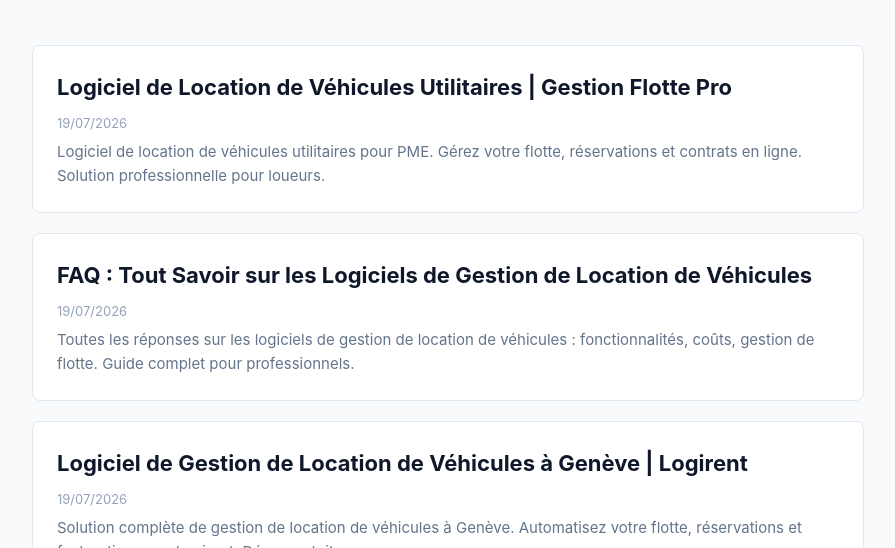
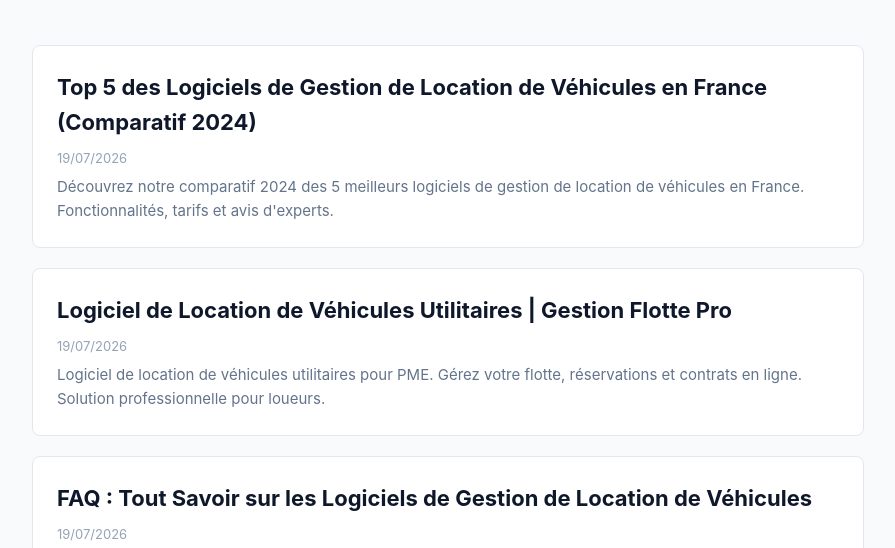
Before and after one commit to janouinfo-design/logirent-blog, a plain HTML site: page index.html in a window 1280 px wide. Shown: the part 252-800 px from the top of the page, without its empty margins (192-1087 px from the left). Drawn offline with Linux system fonts and the light colour scheme.

Commit message:
LOGI SEO: index.html (top-5-des-logiciels-de-gestion-de-location-de-vehicules-en-france-comparatif-202)

```diff
--- a/index.html
+++ b/index.html
@@ -33,6 +33,7 @@
     </header>
     <main>
       <div class="articles" id="articles">
+        <a class="article" href="https://blog.logirent.ch/blog/top-5-des-logiciels-de-gestion-de-location-de-vehicules-en-france-comparatif-202.html"><h2>Top 5 des Logiciels de Gestion de Location de Véhicules en France (Comparatif 2024)</h2><p style="color:#94a3b8;font-size:13px;margin-bottom:6px">19/07/2026</p><p>Découvrez notre comparatif 2024 des 5 meilleurs logiciels de gestion de location de véhicules en France. Fonctionnalités, tarifs et avis d&#x27;experts.</p></a>
         <a class="article" href="https://blog.logirent.ch/blog/logiciel-de-location-de-vehicules-utilitaires-gestion-flotte-pro.html"><h2>Logiciel de Location de Véhicules Utilitaires | Gestion Flotte Pro</h2><p style="color:#94a3b8;font-size:13px;margin-bottom:6px">19/07/2026</p><p>Logiciel de location de véhicules utilitaires pour PME. Gérez votre flotte, réservations et contrats en ligne. Solution professionnelle pour loueurs.</p></a>
         <a class="article" href="https://blog.logirent.ch/blog/faq-tout-savoir-sur-les-logiciels-de-gestion-de-location-de-vehicules.html"><h2>FAQ : Tout Savoir sur les Logiciels de Gestion de Location de Véhicules</h2><p style="color:#94a3b8;font-size:13px;margin-bottom:6px">19/07/2026</p><p>Toutes les réponses sur les logiciels de gestion de location de véhicules : fonctionnalités, coûts, gestion de flotte. Guide complet pour professionnels.</p></a>
         <a class="article" href="https://blog.logirent.ch/blog/logiciel-de-gestion-de-location-de-vehicules-a-geneve-logirent.html"><h2>Logiciel de Gestion de Location de Véhicules à Genève | Logirent</h2><p style="color:#94a3b8;font-size:13px;margin-bottom:6px">19/07/2026</p><p>Solution complète de gestion de location de véhicules à Genève. Automatisez votre flotte, réservations et facturation avec Logirent. Démo gratuite.</p></a>
```
